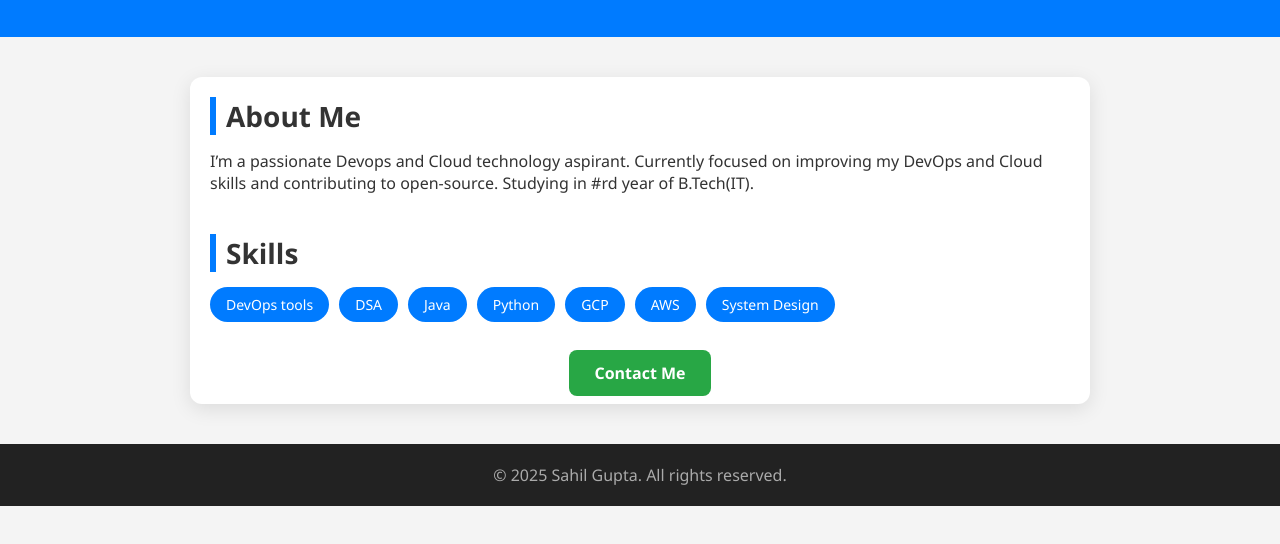
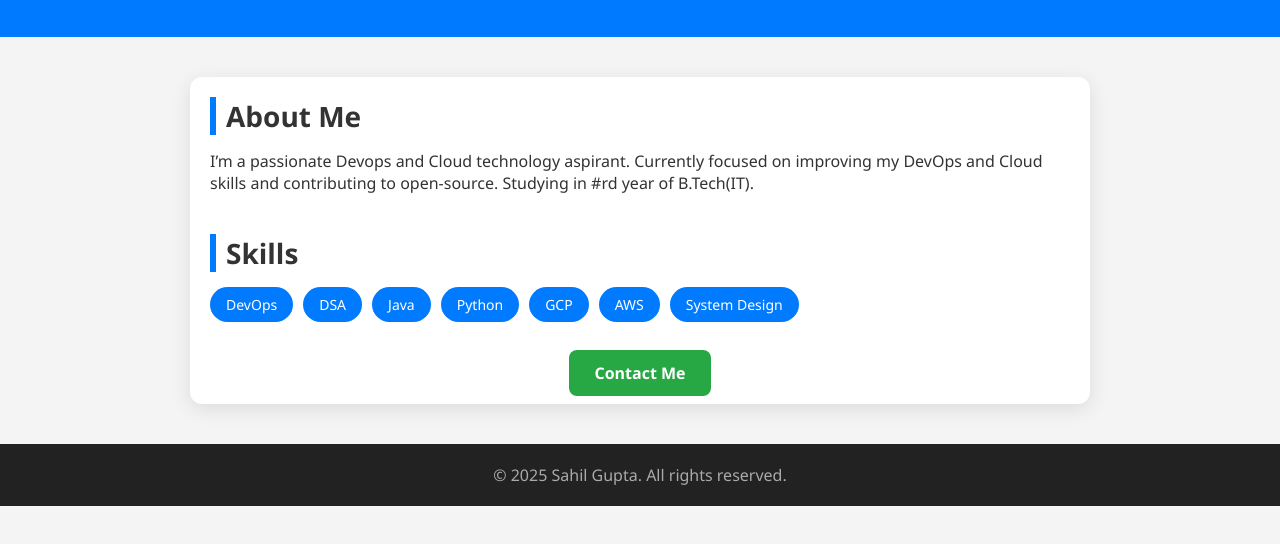
Before and after one commit to sahil5206/AWS-VPC-Project, a plain HTML site: page index.html in a window 1280 px wide. Shown: the part 178-722 px from the top of the page. Drawn offline with Linux system fonts and the light colour scheme.

Commit message:
Update index.html

```diff
--- a/index.html
+++ b/index.html
@@ -149,7 +149,7 @@
     <section class="skills" id="skills">
       <h2 class="section-title">Skills</h2>
       <ul>
-        <li>DevOps tools</li>
+        <li>DevOps</li>
         <li>DSA</li>
         <li>Java</li>
         <li>Python</li>
```
